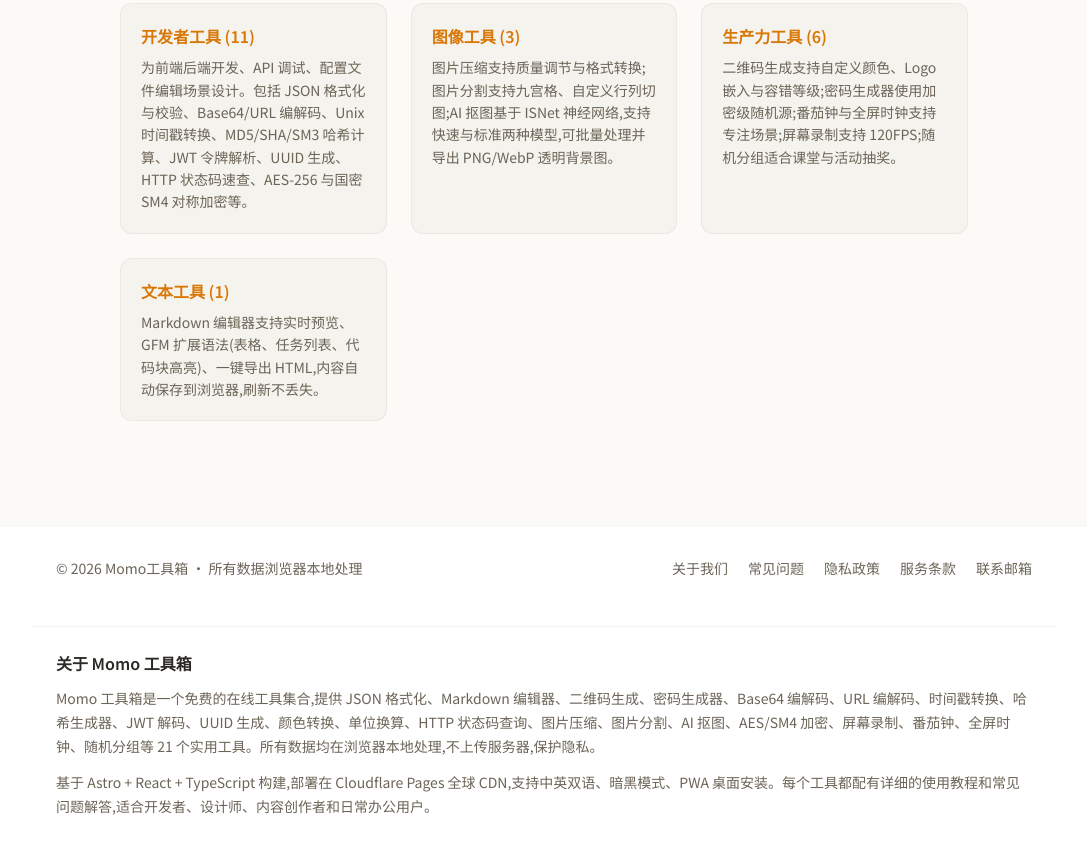
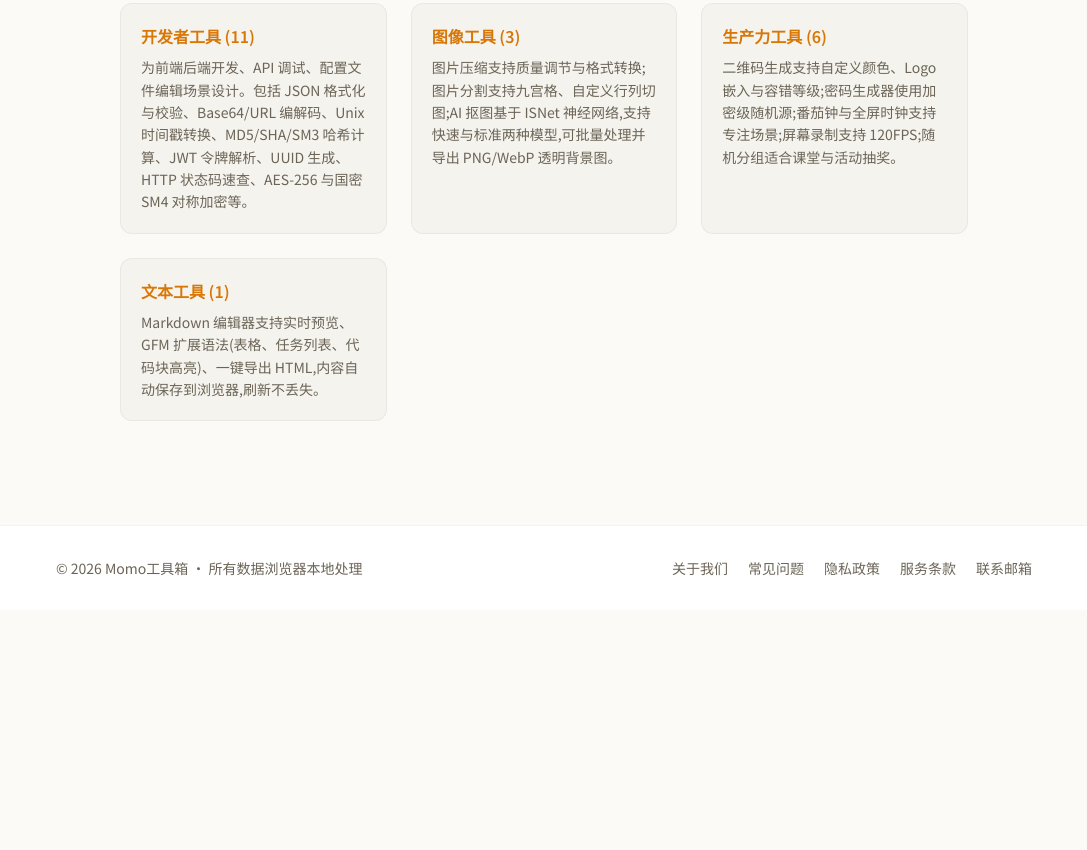
Before and after one commit to wecccFK/tools, an Astro site: page / in a window 1280 px wide. Shown: the part 2777-3627 px from the top of the page, without its empty margins (96-1183 px from the left). After the commit the page ends 3387 px from the top, so only its background shows below. Built offline with nearby package versions, Linux system fonts and the light colour scheme; Astro itself is replaced by a stand-in of ours.

Commit message:
refactor: 移除页脚关于 Momo 工具箱简介模块

```diff
--- a/src/components/Footer.astro
+++ b/src/components/Footer.astro
@@ -52,19 +52,6 @@
       >联系邮箱</a>
     </nav>
   </div>
-
-  {/* 关于 Momo 工具箱:SEO 简介 + 内部链接,放页脚所有页面共享 */}
-  <div class="max-w-5xl mx-auto px-6 pb-8 pt-2" style="border-top: 1px solid var(--border); margin-top: 1rem; padding-top: 1.5rem;">
-    <h2 style="font-size: 1rem; font-weight: 600; margin-bottom: 0.75rem; color: var(--text);">
-      <span data-zh="关于 Momo 工具箱" data-en="About Momo Toolbox">关于 Momo 工具箱</span>
-    </h2>
-    <p style="color: var(--text-muted); line-height: 1.7; font-size: 0.875rem; margin-bottom: 0.75rem;">
-      <span data-zh="Momo 工具箱是一个免费的在线工具集合,提供 JSON 格式化、Markdown 编辑器、二维码生成、密码生成器、Base64 编解码、URL 编解码、时间戳转换、哈希生成器、JWT 解码、UUID 生成、颜色转换、单位换算、HTTP 状态码查询、图片压缩、图片分割、AI 抠图、AES/SM4 加密、屏幕录制、番茄钟、全屏时钟、随机分组等 21 个实用工具。所有数据均在浏览器本地处理,不上传服务器,保护隐私。" data-en="Momo Toolbox is a free online tool collection offering 21 practical utilities including JSON formatter, Markdown editor, QR code generator, password generator, Base64 encoder, URL encoder, timestamp converter, hash generator, JWT decoder, UUID generator, color converter, unit converter, HTTP status codes, image compressor, image splitter, AI background removal, AES/SM4 encryption, screen recorder, pomodoro timer, fullscreen clock, and random grouping. All data is processed locally in your browser, never uploaded, protecting your privacy.">Momo 工具箱是一个免费的在线工具集合,提供 JSON 格式化、Markdown 编辑器、二维码生成、密码生成器、Base64 编解码、URL 编解码、时间戳转换、哈希生成器、JWT 解码、UUID 生成、颜色转换、单位换算、HTTP 状态码查询、图片压缩、图片分割、AI 抠图、AES/SM4 加密、屏幕录制、番茄钟、全屏时钟、随机分组等 21 个实用工具。所有数据均在浏览器本地处理,不上传服务器,保护隐私。</span>
-    </p>
-    <p style="color: var(--text-muted); line-height: 1.7; font-size: 0.875rem;">
-      <span data-zh="基于 Astro + React + TypeScript 构建,部署在 Cloudflare Pages 全球 CDN,支持中英双语、暗黑模式、PWA 桌面安装。每个工具都配有详细的使用教程和常见问题解答,适合开发者、设计师、内容创作者和日常办公用户。" data-en="Built with Astro + React + TypeScript, deployed on Cloudflare Pages global CDN, supporting bilingual Chinese/English, dark mode, and PWA desktop installation. Each tool comes with a detailed tutorial and FAQ, designed for developers, designers, content creators, and everyday office users.">基于 Astro + React + TypeScript 构建,部署在 Cloudflare Pages 全球 CDN,支持中英双语、暗黑模式、PWA 桌面安装。每个工具都配有详细的使用教程和常见问题解答,适合开发者、设计师、内容创作者和日常办公用户。</span>
-    </p>
-  </div>
 </footer>
 
 <script is:inline>
```
